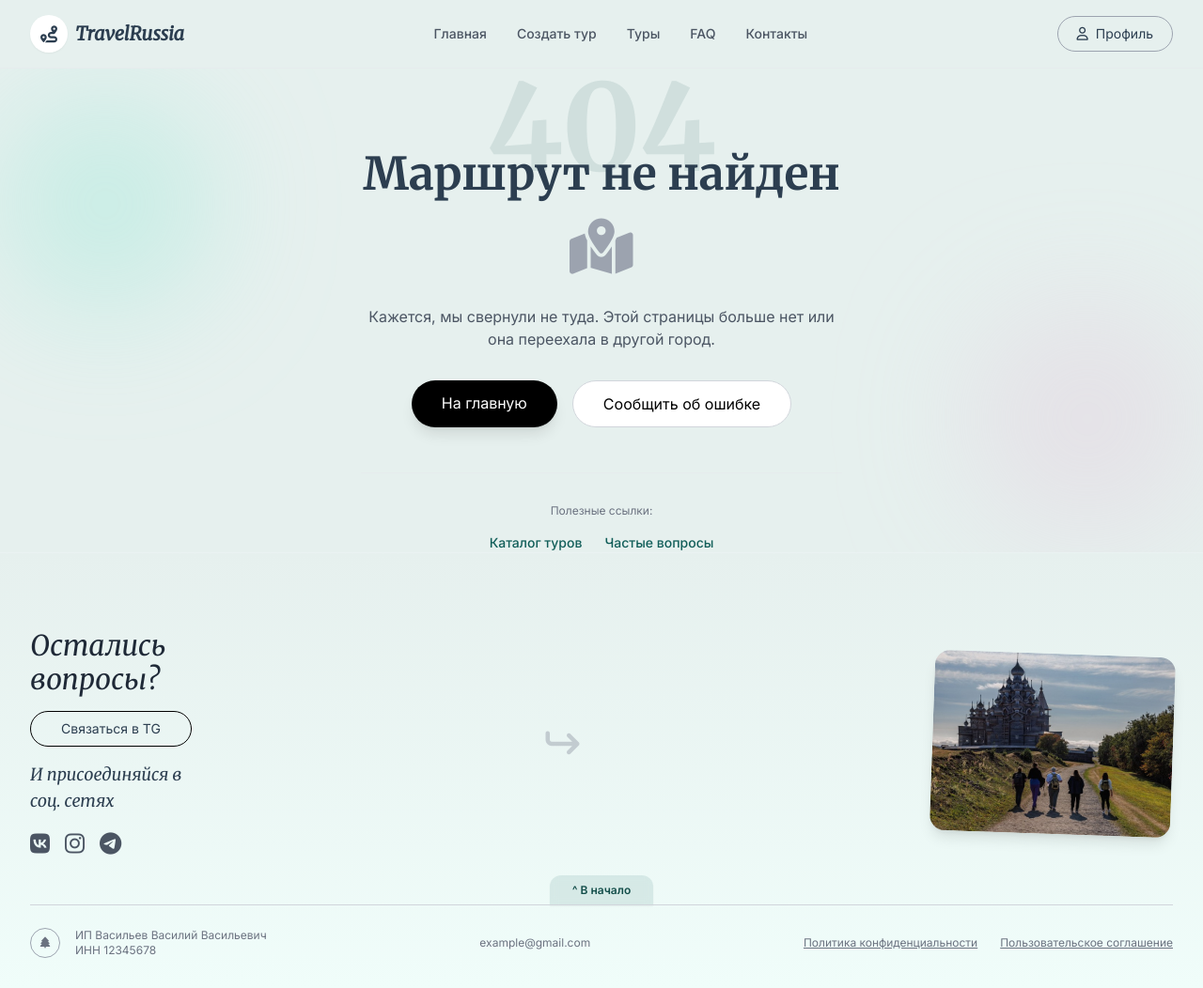
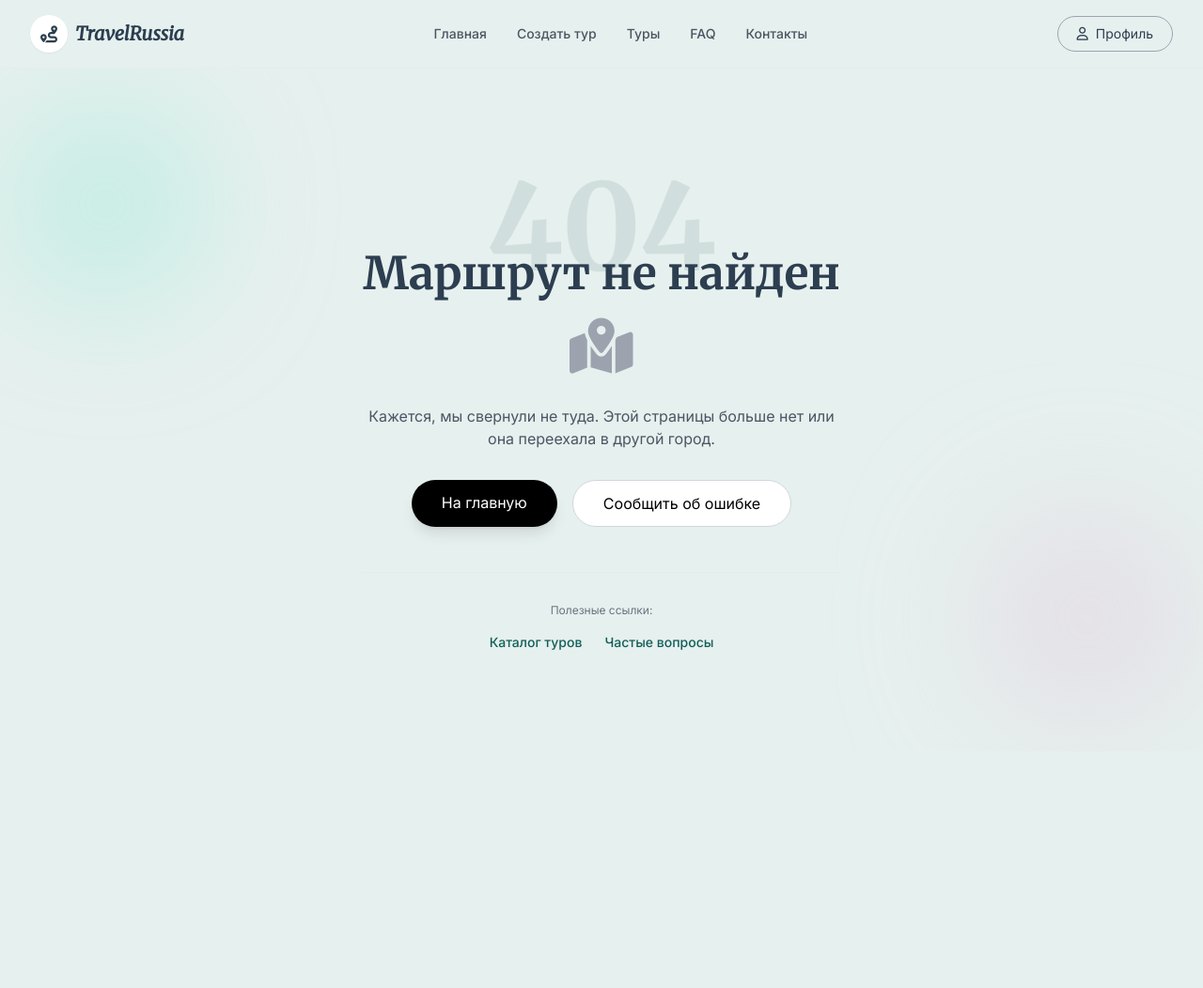
Before and after one commit to DungeonProgger/MireaWebProject, a plain HTML site: page 404.html in a window 1280 px wide. Shown: the whole page at 94% size. After the commit the page ends 800 px from the top, so only its background shows below. Drawn offline with nearby package versions, Linux system fonts and the light colour scheme.

Commit message:
[UPD] 404 page remove footer

```diff
--- a/404.html
+++ b/404.html
@@ -80,7 +80,5 @@
         </div>
     </main>
 
-    <footer id="app-footer"></footer>
-
 </body>
 </html>
```
